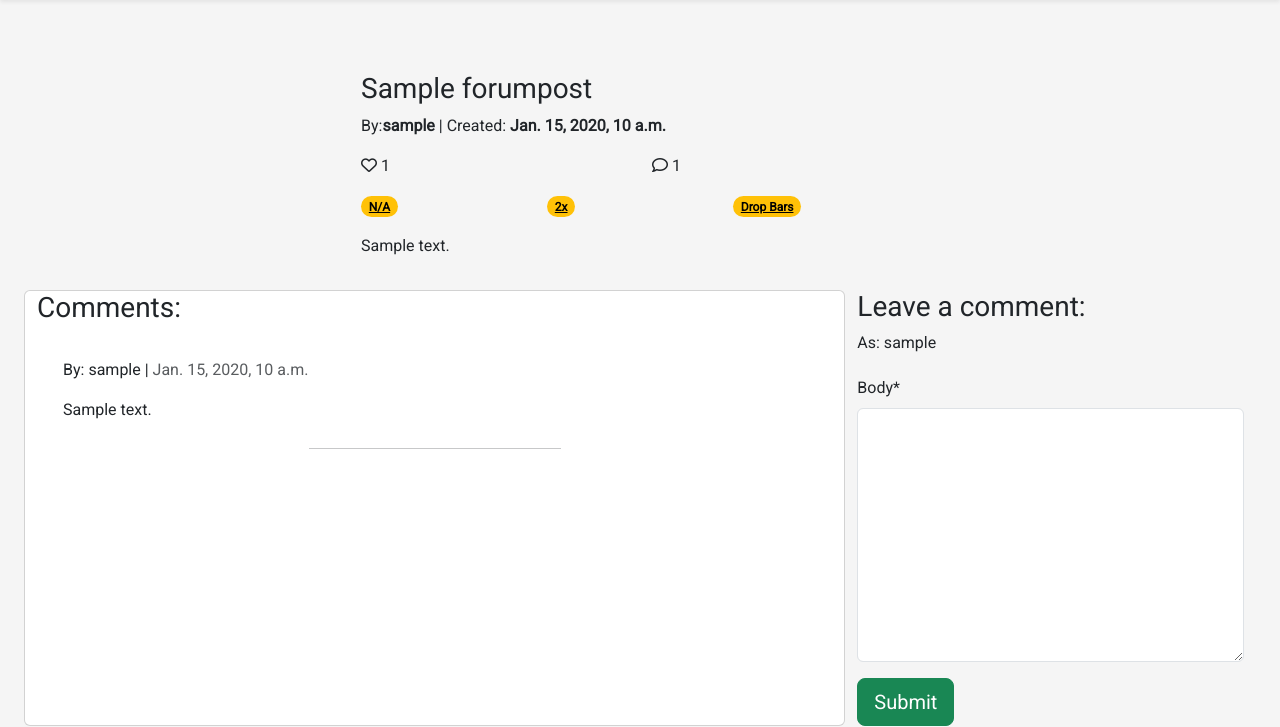
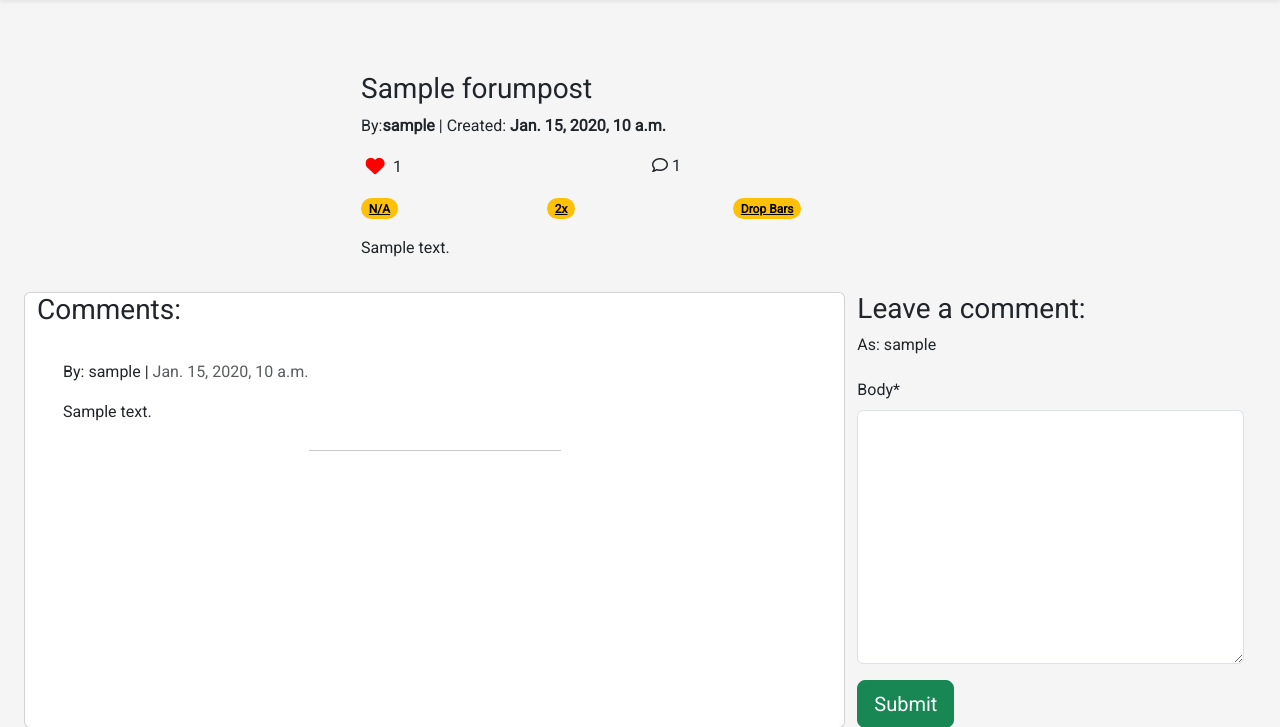
Before and after one commit to dylankane/pedal, a Django app: a page that uses templates/post_detail.html in a window 1280 px wide. Shown: the part 56-783 px from the top of the page. Run offline with Django 3.2, Linux system fonts and the light colour scheme; a user stored in the database is signed in; tables that the repository leaves empty hold one stand-in row (values such as "Sample post"); some libraries are stand-ins or nearby versions; some web fonts are replaced.

Commit message:
Add ability to control likes to template

```diff
--- a/static/css/style.css
+++ b/static/css/style.css
@@ -42,3 +42,12 @@ hr{
     width: 33%;
    margin:auto;
 }
+
+.fa-beat{
+    color: red;
+}
+
+.btn-like{
+    border: none;
+    background-color: transparent;
+}
--- a/templates/post_detail.html
+++ b/templates/post_detail.html
@@ -22,9 +22,25 @@
         <div class="row">
             <p class="post-subtitle">By:<strong>{{ post.author }}</strong> | Created: <strong>{{ post.created_on }}</strong></p>
         </div>
+
         <div class="row">
             <div class="col mb-3">
+                {% if user.is_authenticated %}
+                <form class="d-inline" action="{% url 'post_like' post.slug %}" method="POST">
+                    {% csrf_token %}
+                    {% if liked %}
+                    <button type="submit" name="forumpost_id" value="{{post.slug}}" class="btn-like">
+                        <i class="fa-solid fa-heart fa-beat"></i>
+                    </button>
+                    {% else %}
+                    <button type="submit" name="forumpost_id" value="{{post.slug}}" class="btn-like">
+                        <i class="fa-regular fa-heart"></i>
+                    </button>
+                    {% endif %}
+                </form>
+                {% else %}
                 <span><i class="fa-regular fa-heart"></i></span>
+                {% endif %}
                 <span>{{ post.number_of_likes }}</span>
             </div>
             <div class="col mb-3">
@@ -33,6 +49,7 @@
                 <span>{{ total_comments }}</span>
                 {% endwith %}
             </div>
+
             <div class="row mb-3">
                 <div class="col">
                    <a href="#" class="badge rounded-pill text-bg-warning">{{ post.bikes }}</a>
```
